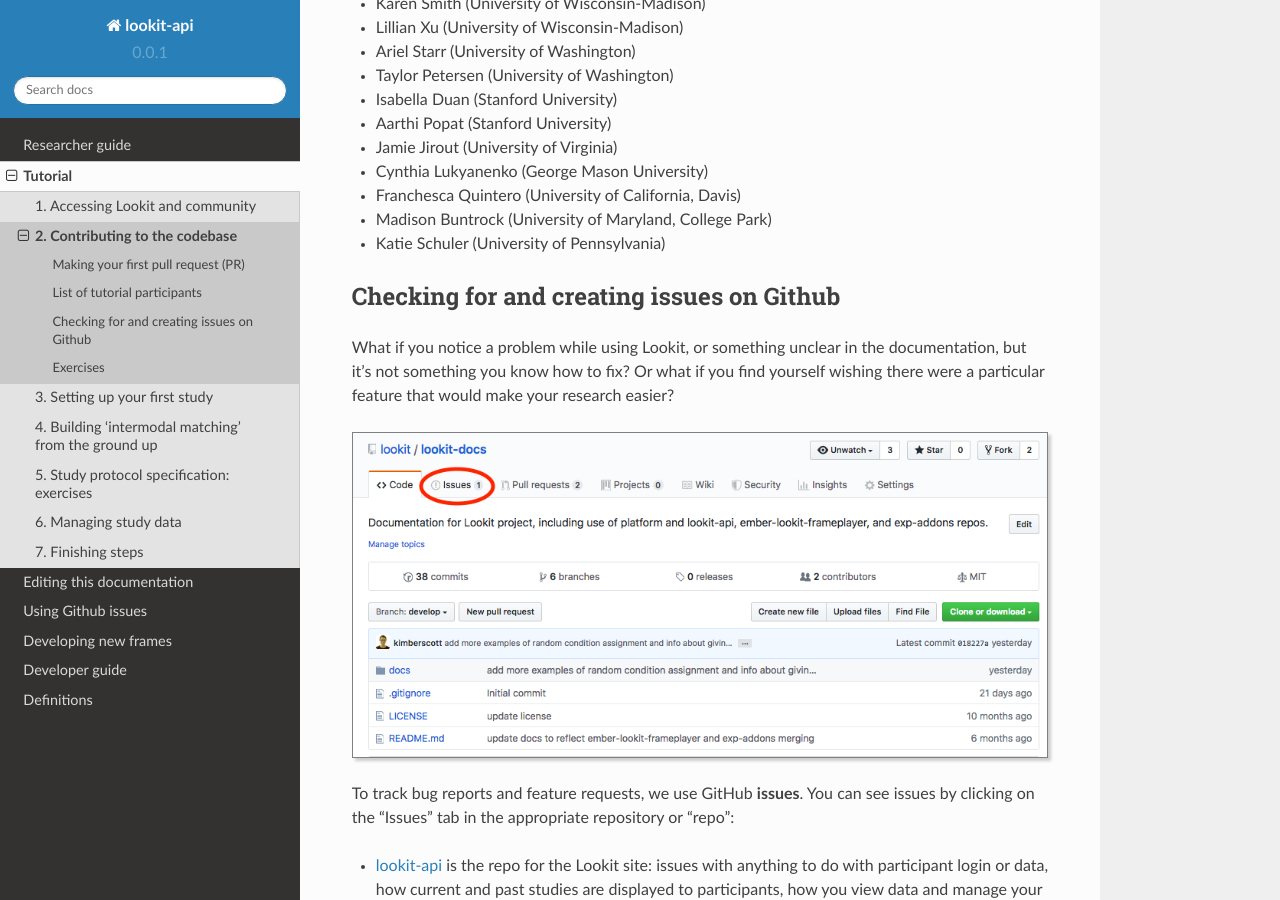
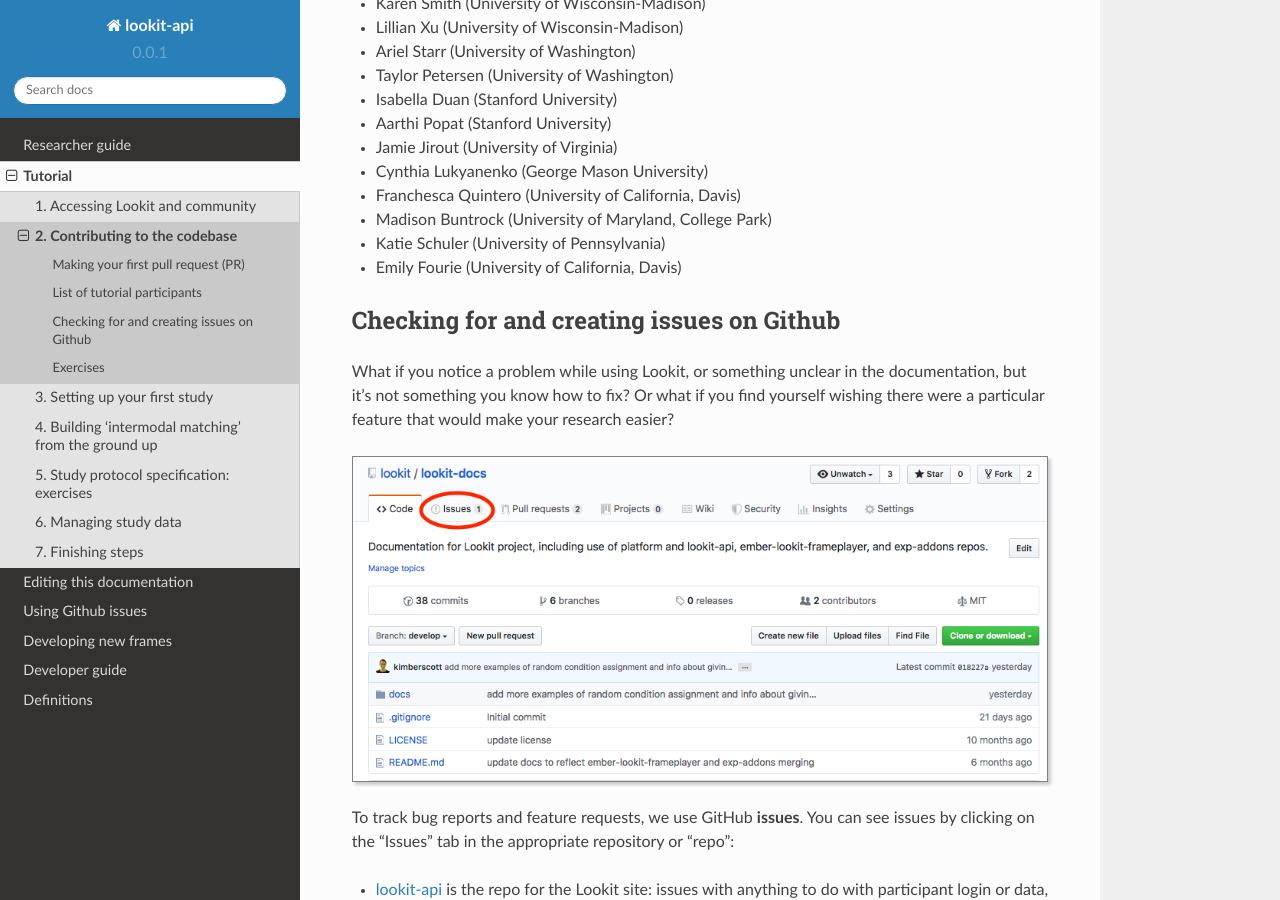
Before and after one commit to lookit/lookit-docs, a Sphinx documentation site: the page built from docs/source/tutorial-contributing.rst, in a window 1280 px wide and 900 px high, scrolled down 5817 px. Built offline with Sphinx 7.4.7 and the Read the Docs theme 2.0.0, drawn with Linux system fonts in a browser that asks for light colours.

Commit message:
Add tutorial participant to list

```diff
--- a/docs/source/tutorial-contributing.rst
+++ b/docs/source/tutorial-contributing.rst
@@ -147,6 +147,7 @@
 - Franchesca Quintero (University of California, Davis)
 - Madison Buntrock (University of Maryland, College Park)
 - Katie Schuler (University of Pennsylvania)
+- Emily Fourie (University of California, Davis)
 
 .. _Github issues overview:
 
```
